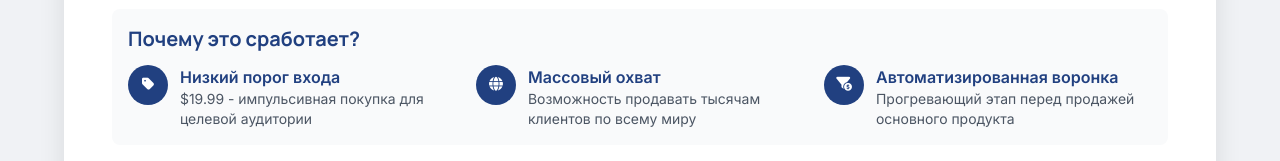
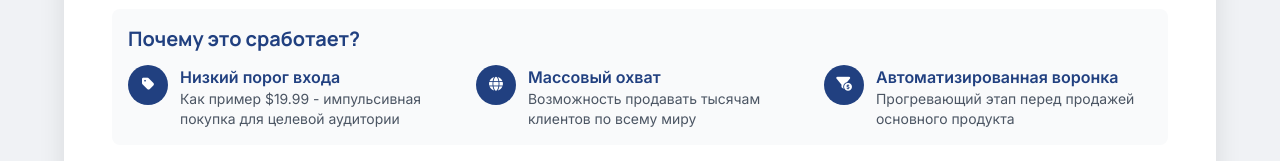
Before and after one commit to Aleksandr-sn/selfstartglobal, a plain HTML site: page index.html in a window 1280 px wide. Shown: the part 5396-5557 px from the top of the page. Drawn offline with nearby package versions, Linux system fonts and the light colour scheme.

Commit message:
Update index.html

```diff
--- a/index.html
+++ b/index.html
@@ -400,7 +400,7 @@
         <div class="bg-gray-50 p-4 rounded-lg mb-4 z-10">
             <h3 class="font-bold text-xl text-selfstart-blue mb-3">Почему это сработает?</h3>
             <div class="grid grid-cols-1 md:grid-cols-3 gap-5">
-                <div class="flex items-start"><div class="w-10 h-10 rounded-full bg-selfstart-blue flex-shrink-0 flex items-center justify-center text-white mr-3"><i class="fas fa-tag text-sm"></i></div><div><p class="font-bold text-selfstart-blue text-base">Низкий порог входа</p><p class="text-gray-600 text-sm">$19.99 - импульсивная покупка для целевой аудитории</p></div></div>
+                <div class="flex items-start"><div class="w-10 h-10 rounded-full bg-selfstart-blue flex-shrink-0 flex items-center justify-center text-white mr-3"><i class="fas fa-tag text-sm"></i></div><div><p class="font-bold text-selfstart-blue text-base">Низкий порог входа</p><p class="text-gray-600 text-sm">Как пример $19.99 - импульсивная покупка для целевой аудитории</p></div></div>
                 <div class="flex items-start"><div class="w-10 h-10 rounded-full bg-selfstart-blue flex-shrink-0 flex items-center justify-center text-white mr-3"><i class="fas fa-globe text-sm"></i></div><div><p class="font-bold text-selfstart-blue text-base">Массовый охват</p><p class="text-gray-600 text-sm">Возможность продавать тысячам клиентов по всему миру</p></div></div>
                 <div class="flex items-start"><div class="w-10 h-10 rounded-full bg-selfstart-blue flex-shrink-0 flex items-center justify-center text-white mr-3"><i class="fas fa-funnel-dollar text-sm"></i></div><div><p class="font-bold text-selfstart-blue text-base">Автоматизированная воронка</p><p class="text-gray-600 text-sm">Прогревающий этап перед продажей основного продукта</p></div></div>
             </div>
@@ -534,4 +534,5 @@
     </div>
 
 </body>
+
 </html>
```
